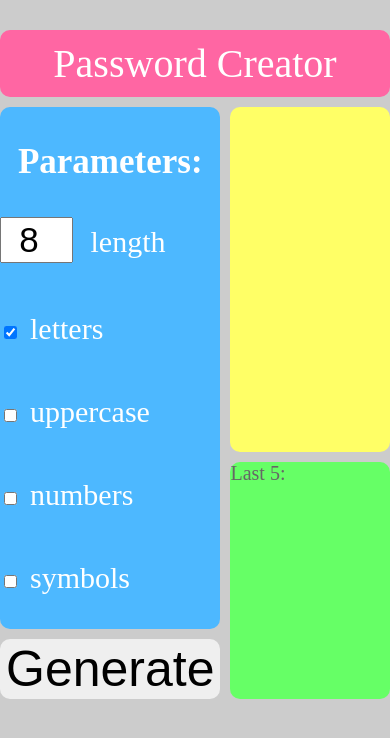
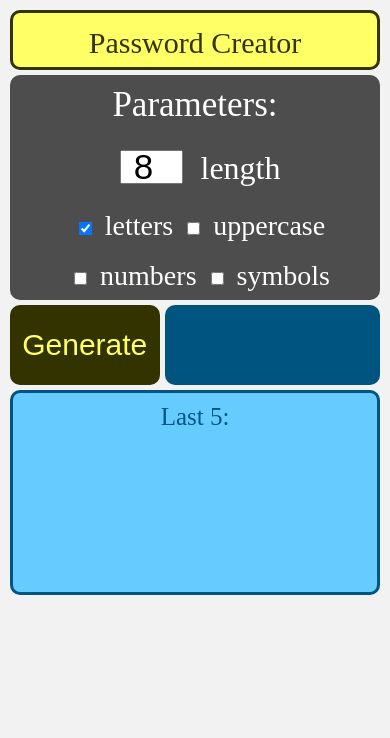
Before and after one commit to mad1982max/PasswordCreator-React, a React app: page / in a window 390 px wide. Built offline with nearby package versions, Linux system fonts and the light colour scheme.

Commit message:
color resize

```diff
--- a/src/index.html
+++ b/src/index.html
@@ -5,7 +5,7 @@
     <meta name="viewport" content="width=device-width, initial-scale=1.0">
     <meta http-equiv="X-UA-Compatible" content="ie=edge">
     <base href="./">
-    <title>React TMPL</title>
+    <title>React</title>
 </head>
 <body>
     <div id="root"></div>
--- a/src/js/components/App.js
+++ b/src/js/components/App.js
@@ -29,7 +29,7 @@ export default class App extends Component {
     };
 
     generate = () => {
-        let {length, isLetters, isUpper, isNums, isSymbols, current, pswArr} = this.state;
+        let {length, isLetters, isUpper, isNums, isSymbols, current} = this.state;
         let pswGen = new PasswordGenerator(length, isLetters, isUpper, isNums, isSymbols);
         current = pswGen.gen();
 
--- a/src/js/components/HistoryPsw.js
+++ b/src/js/components/HistoryPsw.js
@@ -1,4 +1,4 @@
 import React from "react";
 import '../../scss/components/HistoryPsw.scss';
 
-export let HistoryPsw = (props) =>   <div className= 'historyList'>Last 5:<ul>{props.pswArr.map((item, i) => <li key = {item.concat(i)}>{item}</li>)}</ul> </div>;
+export let HistoryPsw = (props) => <div className= 'historyList'><div className='headerHistory'> Last 5: </div><ul>{props.pswArr.map((item, i) => <li key = {item.concat(i)}>{item}</li>)}</ul> </div>;
--- a/src/js/components/Params.js
+++ b/src/js/components/Params.js
@@ -3,15 +3,15 @@ import React from "react";
 import '../../scss/components/Params.scss';
 
 export default class Params extends Component {
-    render(props) {
+    render() {
         return (
             <div className= 'params' id = 'params'>
-                <h3>Parameters:</h3>
-                <div className= 'box'><input type = 'number' name= 'length' min = '5' max = '18' size = '2' onChange={(e) => this.props.inputChange(e)} value={this.props.params.length}/> <span>length</span></div><br />
-                <label className= 'box'> <input type = 'checkbox' name= 'isLetters' onChange={(e) => this.props.inputChange(e)} checked = {this.props.params.isLetters}/><span className= 'checkboxText'>letters</span></label><br />
-                <label className= 'box'><input type = 'checkbox' name= 'isUpper' onChange={(e) => this.props.inputChange(e)} checked = {this.props.params.isUpper} /><span className= 'checkboxText'>uppercase</span></label><br />
-                <label className= 'box'><input type = 'checkbox' name= 'isNums' onChange={(e) => this.props.inputChange(e)} checked = {this.props.params.isNums}/><span className= 'checkboxText'>numbers</span></label><br />
-                <label className= 'box'><input type = 'checkbox' name= 'isSymbols' onChange={(e) => this.props.inputChange(e)} checked = {this.props.params.isSymbols} /><span className= 'checkboxText'>symbols</span></label><br />
+                <div>Parameters:</div>
+                <div className= 'box'><input type = 'number' name= 'length' min = '3' max = '13' size = '2' onChange={(e) => this.props.inputChange(e)} value={this.props.params.length}/> <span>length</span></div>
+                <label className= 'box'> <input type = 'checkbox' name= 'isLetters' onChange={(e) => this.props.inputChange(e)} checked = {this.props.params.isLetters}/><span className= 'checkboxText'>letters</span></label>
+                <label className= 'box'><input type = 'checkbox' name= 'isUpper' onChange={(e) => this.props.inputChange(e)} checked = {this.props.params.isUpper} /><span className= 'checkboxText'>uppercase</span></label>
+                <label className= 'box'><input type = 'checkbox' name= 'isNums' onChange={(e) => this.props.inputChange(e)} checked = {this.props.params.isNums}/><span className= 'checkboxText'>numbers</span></label>
+                <label className= 'box'><input type = 'checkbox' name= 'isSymbols' onChange={(e) => this.props.inputChange(e)} checked = {this.props.params.isSymbols} /><span className= 'checkboxText'>symbols</span></label>
             </div>
         )
     }
--- a/src/scss/components/App.scss
+++ b/src/scss/components/App.scss
@@ -1,9 +1,10 @@
+@import '../constants.scss';
+
 .app {
   display: grid;
+  grid-template-rows: 80px 170px 170px 170px 60px;
   grid-gap: 10px;
-  //border: 1px solid green;
   grid-template-columns: 1fr 1fr 1fr;
-  //grid-template-rows: repeat()80px 200px;
   max-width: 800px;
   margin: 30px auto;
   grid-template-areas:  'head head head'
@@ -11,14 +12,32 @@
                         'params currentPsw currentPsw'
                         'params history history'
                         'btn history history';
+
+  @media screen and (max-width: 850px) {
+    grid-template-rows: 60px 110px 110px 80px 100px 100px;
+    grid-gap: 5px;
+    grid-template-columns: 150px 1fr;
+    margin: 10px auto;
+    grid-template-areas:  'head head'
+                          'params params'
+                          'params params'
+                          'btn currentPsw'
+                          'history history'
+                          'history history';
+    width: 95%;
+  }
 }
 
 .header {
-  //border: 1px solid red;
   grid-area: head;
   text-align: center;
-  font-size: 40px;
-  padding: 10px;
-  background: #ff66a3;
+  font-size: 30px;
+  background: $header_bg;
+  color: $header_fc;
   border-radius: 10px;
+  line-height: 80px;
+  border: 3px solid $header_fc;
+  @media screen and (max-width: 850px) {
+    line-height: 60px;
+  }
 }
--- a/src/scss/components/ButtonGen.scss
+++ b/src/scss/components/ButtonGen.scss
@@ -1,6 +1,15 @@
+@import '../constants.scss';
+
+
 button {
   grid-area: btn;
-  font-size: 50px;
+  font-size: 45px;
   border: none;
   border-radius: 10px;
+  line-height: 60px;
+  background: $btn_bg;
+  color: $btn_fc;
+  @media screen and (max-width: 850px) {
+    font-size: 30px;
+  }
 }
--- a/src/scss/components/CurrentPsw.scss
+++ b/src/scss/components/CurrentPsw.scss
@@ -1,8 +1,21 @@
+@import '../constants.scss';
+
 .currentPswShow {
   grid-area: currentPsw;
-  text-align: center;
   font-size: 50px;
-  background: #ffff66;
+  background: $current_bg;
   border-radius: 10px;
-  color: #4d4d4d;
+  color: $current_fc;
+  display: flex;
+  justify-content: center;
+  align-items: center;
+  @media screen and (max-width: 850px) {
+    font-size: 38px;
+  }
+  @media screen and (max-width: 585px) {
+    font-size: 23px;
+  }
+  @media screen and (max-width: 400px) {
+    font-size: 20px;
+  }
 }
--- a/src/scss/components/HistoryPsw.scss
+++ b/src/scss/components/HistoryPsw.scss
@@ -1,7 +1,16 @@
+@import '../constants.scss';
+
 .historyList {
   grid-area: history;
   font-size: 20px;
-  background: #66ff66;
+  background: $history_bg;
   border-radius: 10px;
-  color: #666666;
+  color: $history_fc;
+  border: 3px solid $history_fc;
 }
+
+.headerHistory {
+  text-align: center;
+  font-size: 25px;
+  padding-top: 10px;
+}
--- a/src/scss/components/Params.scss
+++ b/src/scss/components/Params.scss
@@ -1,21 +1,64 @@
+@import '../constants.scss';
+
 .params {
   grid-area: params;
-  font-size: 30px;
-  background: #4db8ff;
+  font-size: 35px;
+  background: $param_bg;
   border-radius: 10px;
+  @media screen and (max-width: 850px) {
+    font-size: 32px;
+    text-align: center;
+    display: flex;
+    flex-wrap: wrap;
+    justify-content: center;
+  }
 }
+
 .params :first-child {
   font-size: 35px;
   text-align: center;
+  margin-top: 10px;
+  @media screen and (max-width: 850px) {
+    font-size: 35px;
+    margin-bottom: 10px;
+    margin-top: 10px;
+    flex-basis: 100%;
+  }
 }
 
 .box {
   display: block;
-  margin-top: 15px;
+  padding-left: 10px;
+  margin-top: 40px;
+  @media screen and (max-width: 850px) {
+    margin-top: 0;
+  }
 }
+
+label.box {
+  @media screen and (max-width: 850px) {
+    display: inline-block;
+    margin-top: 10px;
+    font-size: 28px;
+  }
+}
+
+.box:not(label) {
+  margin-top: 20px;
+  @media screen and (max-width: 850px) {
+    margin-top: 0;
+    flex-basis: 100%;
+  }
+}
+
+
 
 input[type = 'number'] {
   width: 65px;
+  @media screen and (max-width: 850px) {
+    width: 55px;
+    height: 28px;
+  }
 }
 
 span {
--- a/src/scss/constants.scss
+++ b/src/scss/constants.scss
@@ -0,0 +1,13 @@
+$header_bg:  #ffff66;
+$header_fc:  #333300;
+
+$param_bg: #4d4d4d;
+
+$btn_bg: #333300;
+$btn_fc:  #ffff66;
+
+$current_bg: #005580;
+$current_fc:  #66ccff;
+
+$history_bg: #66ccff;
+$history_fc:  #005580;
--- a/src/scss/main.scss
+++ b/src/scss/main.scss
@@ -1,5 +1,5 @@
 body {
-    background-color: #cccccc;
+    background-color: #f2f2f2;
     color: white;
     font-size: 16px;
     margin: 0;
```
